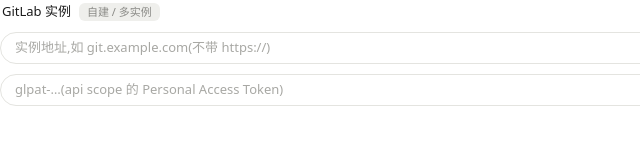
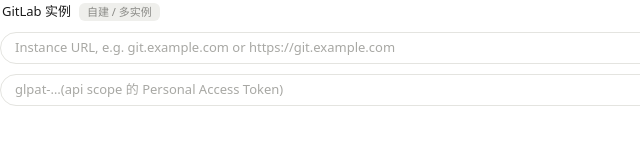
Before and after one commit to GaoWeiLiuXD/cindy-official-plugins, a plain HTML site: page cindy-gitlab/settings.html in a window 1280 px wide. Shown: the full height of the page, 0-640 px from the left. Drawn offline with Linux system fonts and the light colour scheme; no server answers.

Commit message:
fix: clarify GitLab instance URL placeholder

```diff
--- a/cindy-gitlab/settings.html
+++ b/cindy-gitlab/settings.html
@@ -94,7 +94,7 @@
   <div id="list"></div>
   <div class="input-row">
     <div class="pill">
-      <input id="host" type="text" placeholder="实例地址,如 git.example.com(不带 https://)" autocomplete="off" spellcheck="false">
+      <input id="host" type="text" placeholder="Instance URL, e.g. git.example.com or https://git.example.com" autocomplete="off" spellcheck="false">
     </div>
   </div>
   <div class="input-row">
```
